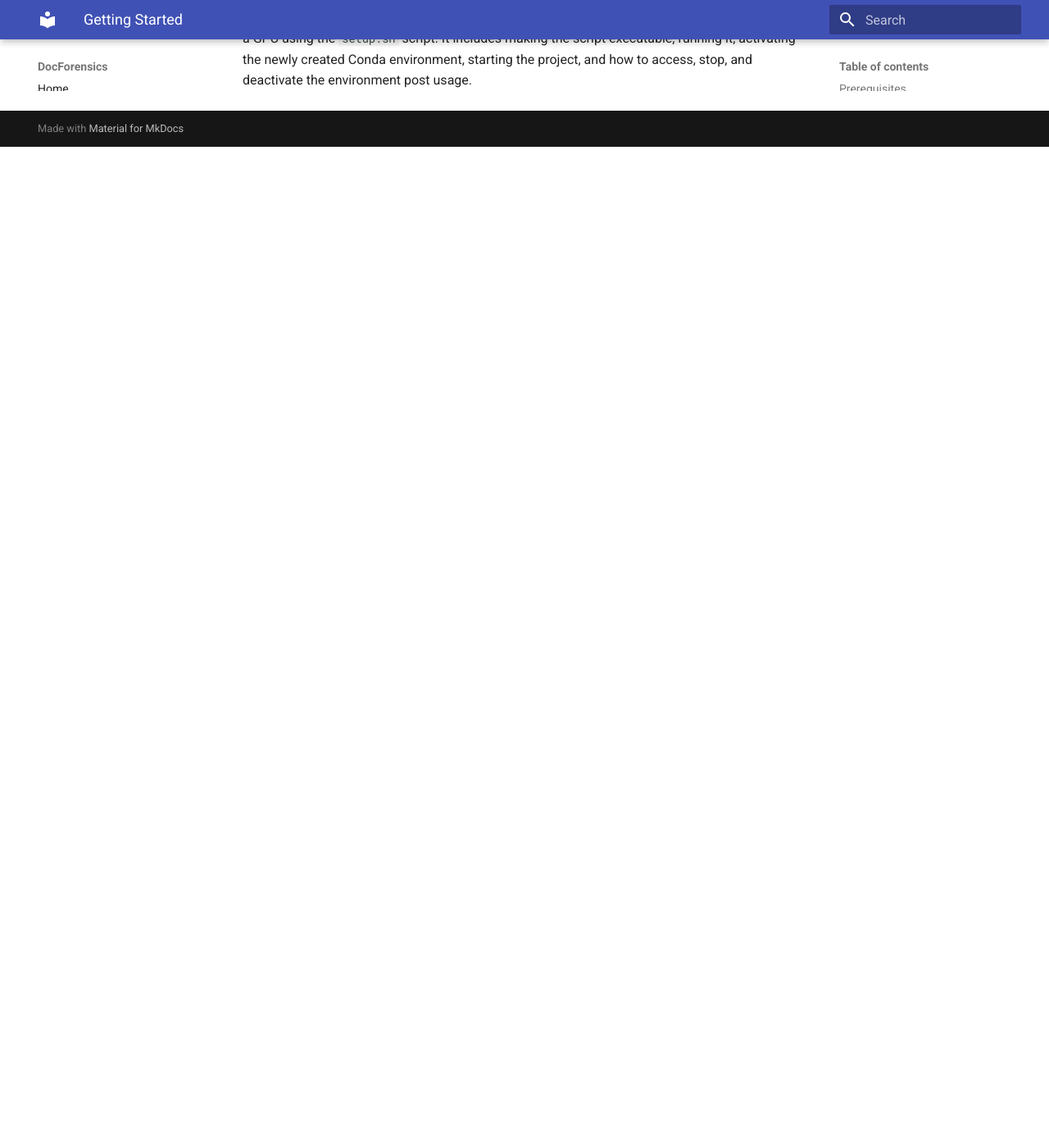
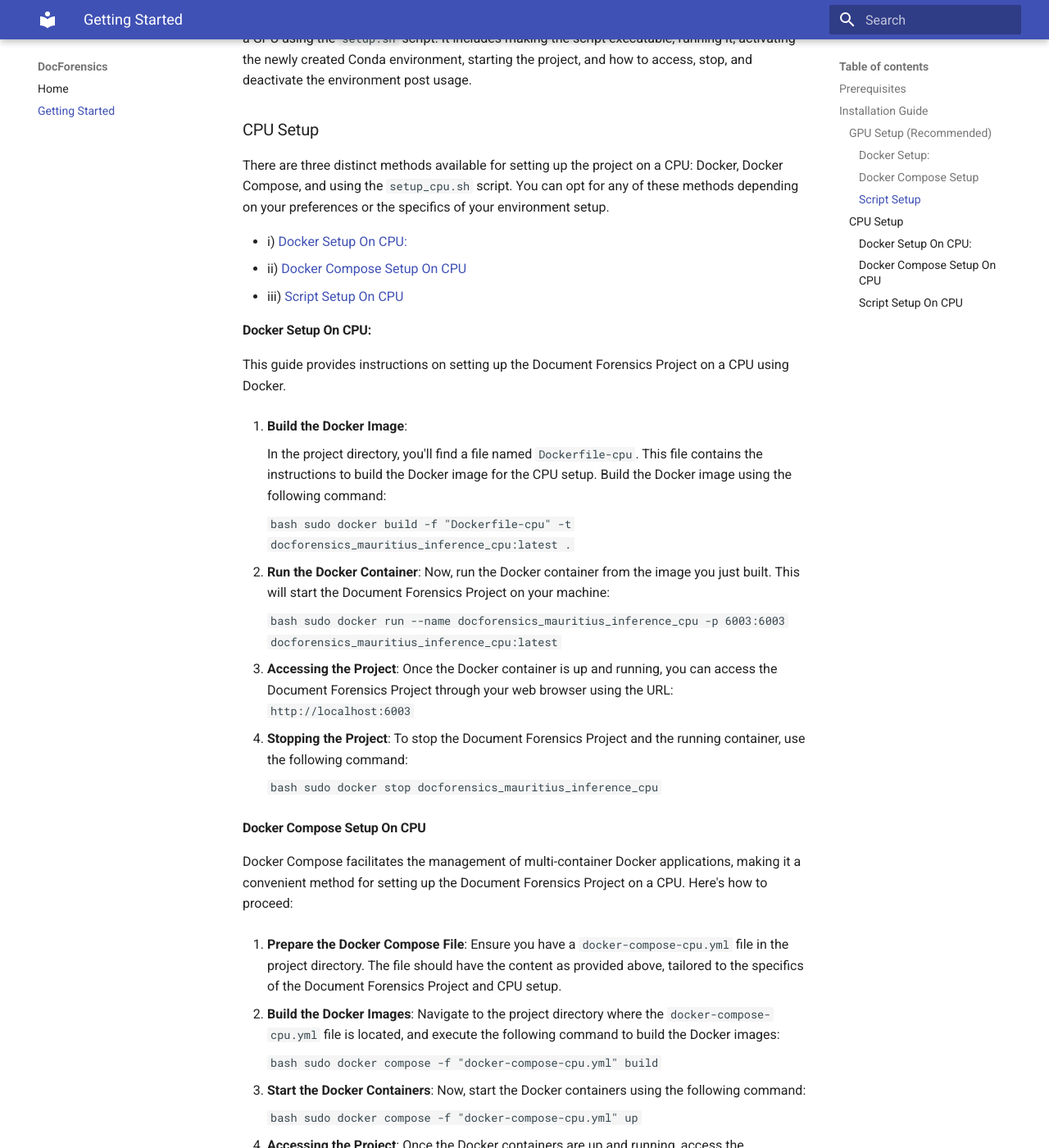
Before and after one commit to Nivratti/DocForensics_documentation, an MkDocs documentation site: the page built from docs/getting_started.md, in a window 1280 px wide and 1400 px high, scrolled down 3901 px. Shown: the whole window at 82% size. Built offline with MkDocs 1.6.1 and Material for MkDocs 9.7.7, drawn with Linux system fonts in a browser that asks for light colours; before the commit the page ends 4080 px from its top, so only the background shows below that; some of the changed text lies outside the part shown.

Commit message:
added cpu installation steps

````diff
--- a/docs/getting_started.md
+++ b/docs/getting_started.md
@@ -146,3 +146,112 @@
 ```
 
 In this section, a step-by-step procedure is provided to set up the Document Forensics Project on a GPU using the `setup.sh` script. It includes making the script executable, running it, activating the newly created Conda environment, starting the project, and how to access, stop, and deactivate the environment post usage.
+
+
+### CPU Setup
+
+There are three distinct methods available for setting up the project on a CPU: Docker, Docker Compose, and using the `setup_cpu.sh` script. You can opt for any of these methods depending on your preferences or the specifics of your environment setup.
+
+- i) [Docker Setup On CPU:](#docker-setup-on-cpu)
+- ii) [Docker Compose Setup On CPU](#docker-compose-setup-on-cpu)
+- iii) [Script Setup On CPU](#script-setup-on-cpu)
+
+#### Docker Setup On CPU:
+This guide provides instructions on setting up the Document Forensics Project on a CPU using Docker.
+
+1. **Build the Docker Image**:
+
+    In the project directory, you'll find a file named `Dockerfile-cpu`. This file contains the instructions to build the Docker image for the CPU setup. Build the Docker image using the following command:
+
+    ```bash
+    sudo docker build -f "Dockerfile-cpu" -t docforensics_mauritius_inference_cpu:latest .
+    ```
+
+2. **Run the Docker Container**:
+    Now, run the Docker container from the image you just built. This will start the Document Forensics Project on your machine:
+
+    ```bash
+    sudo docker run --name docforensics_mauritius_inference_cpu -p 6003:6003 docforensics_mauritius_inference_cpu:latest
+    ```
+
+3. **Accessing the Project**:
+    Once the Docker container is up and running, you can access the Document Forensics Project through your web browser using the URL: `http://localhost:6003`
+
+4. **Stopping the Project**:
+    To stop the Document Forensics Project and the running container, use the following command:
+
+    ```bash
+    sudo docker stop docforensics_mauritius_inference_cpu
+    ```
+
+#### Docker Compose Setup On CPU
+
+Docker Compose facilitates the management of multi-container Docker applications, making it a convenient method for setting up the Document Forensics Project on a CPU. Here's how to proceed:
+
+1. **Prepare the Docker Compose File**:
+    Ensure you have a `docker-compose-cpu.yml` file in the project directory. The file should have the content as provided above, tailored to the specifics of the Document Forensics Project and CPU setup.
+
+2. **Build the Docker Images**:
+    Navigate to the project directory where the `docker-compose-cpu.yml` file is located, and execute the following command to build the Docker images:
+
+    ```bash
+    sudo docker compose -f "docker-compose-cpu.yml" build
+    ```
+
+3. **Start the Docker Containers**:
+    Now, start the Docker containers using the following command:
+
+    ```bash
+    sudo docker compose -f "docker-compose-cpu.yml" up
+    ```
+
+4. **Accessing the Project**:
+    Once the Docker containers are up and running, access the Document Forensics Project through your web browser using the URL: `http://localhost:6003`
+
+5. **Stopping the Project**:
+    To stop the Document Forensics Project and the running containers, use the following command:
+
+    ```bash
+    sudo docker compose -f "docker-compose-cpu.yml" down
+    ```
+
+#### Script Setup On CPU
+
+The `setup_cpu.sh` script is a straightforward method to set up the Document Forensics Project on a CPU. This script will create a new Conda environment and install all the necessary dependencies. Ensure you have Anaconda installed on your system before proceeding.
+
+1. **Run the Setup Script**:
+    Make the script executable and run it to set up the project:
+
+    ```bash
+    chmod +x setup_cpu.sh
+    ./setup_cpu.sh
+    ```
+
+2. **Activate the Conda Environment**:
+    Once the script execution completes, activate the new Conda environment created by the script:
+
+    ```bash
+    conda activate document-forensics-cpu
+    ```
+
+3. **Start the Project**:
+    Now, with the Conda environment activated, start the Document Forensics Project:
+
+    ```bash
+    python main.py
+    ```
+
+4. **Accessing the Project**:
+    Once the project is up and running, access it through your web browser using the URL: `http://localhost:6003`
+
+5. **Stopping the Project**:
+    To stop the Document Forensics Project, simply terminate the running process in the terminal using `Ctrl + C`.
+
+6. **Deactivate the Conda Environment**:
+    After stopping the project, deactivate the Conda environment:
+
+    ```bash
+    conda deactivate
+    ```
+
+These steps outline the process to set up the Document Forensics Project on a CPU using the `setup_cpu.sh` script. This method requires Anaconda to be installed on the system, as it relies on Conda environments to manage dependencies.
````
